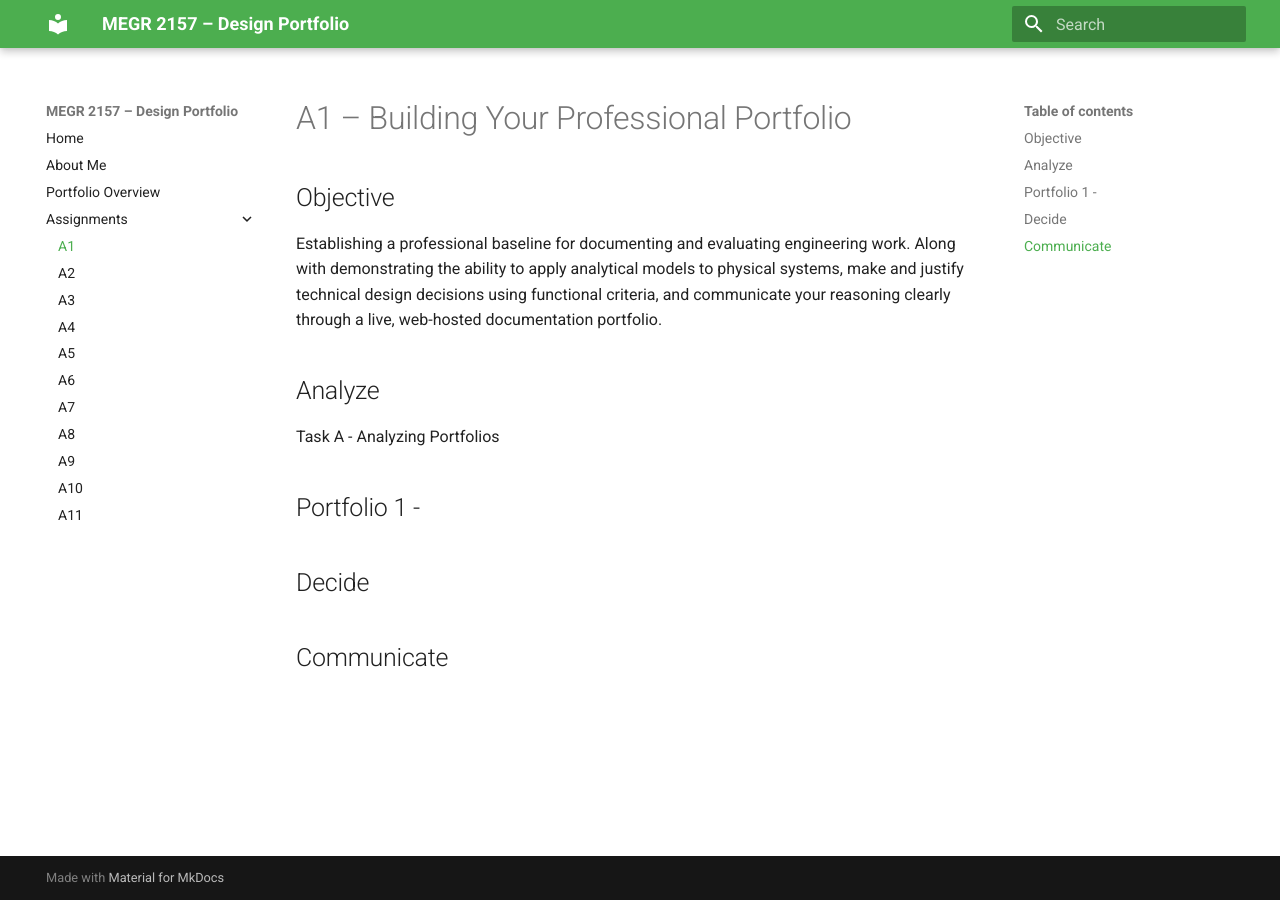
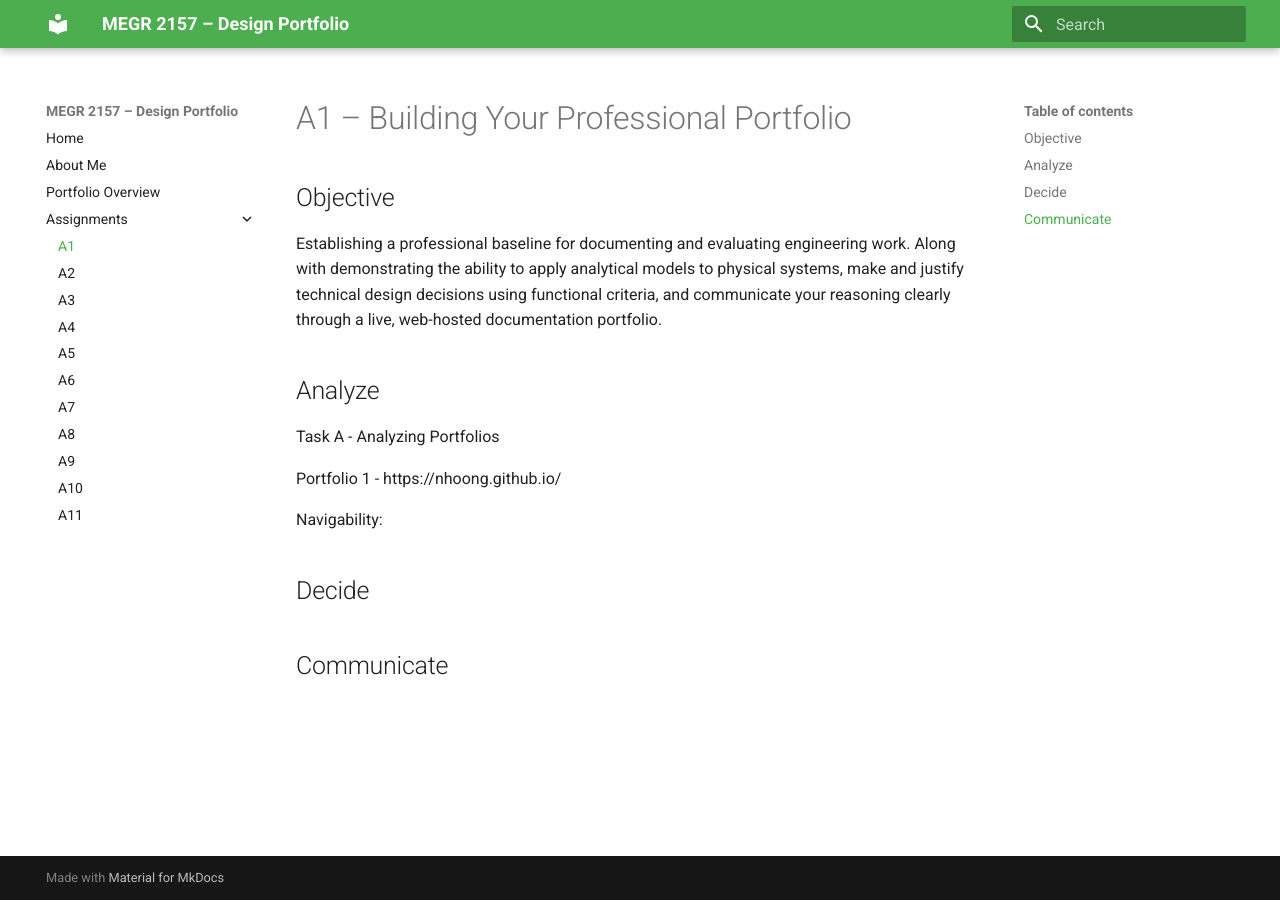
Before and after one commit to sali914/megr2157-portfolio, an MkDocs documentation site: the page built from docs/assignments/A01/index.md, in a window 1280 px wide. Built offline with MkDocs 1.6.1 and Material for MkDocs 9.7.7, drawn with Linux system fonts in a browser that asks for light colours; part of the change alters nothing that is shown.

Commit message:
Update index.md with Portfolio 1 link and navigability
Added a link to Portfolio 1 and section for navigability.

```diff
--- a/docs/assignments/A01/index.md
+++ b/docs/assignments/A01/index.md
@@ -5,7 +5,12 @@ Establishing a professional baseline for documenting and evaluating engineering
 
 ## Analyze
 Task A - Analyzing Portfolios
-##Portfolio 1 -
+
+Portfolio 1 - https://nhoong.github.io/
+
+Navigability:
+
+
 
 ## Decide
 
```
